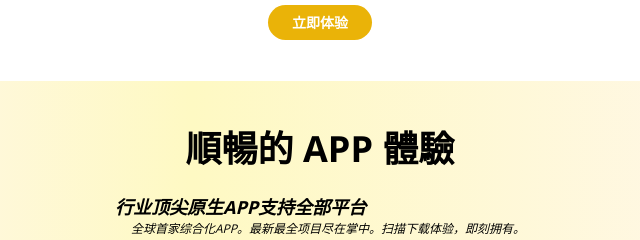
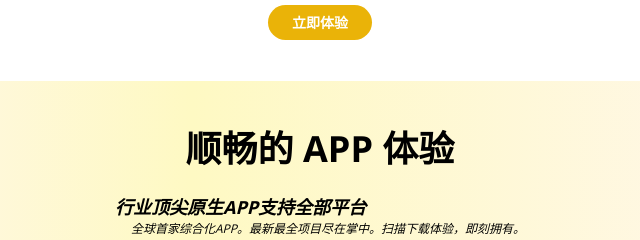
Before and after one commit to TominWu1026/landing-page, a website: page index.html in a window 1280 px wide. Shown: the part 1340-1580 px from the top of the page, 320-960 px from the left. Drawn offline with nearby package versions, Linux system fonts and the light colour scheme.

Commit message:
no message

```diff
--- a/index.html
+++ b/index.html
@@ -195,7 +195,7 @@
   <section id="download" class="bg-gradient-to-r from-orange-50 from-10% via-yellow-100 via-40% to-orange-50 to-90% py-12">
    <div class="container mx-auto">
     <h2 class="text-4xl font-bold text-center mb-6">
-     順暢的 APP 體驗
+     顺畅的 APP 体验
     </h2>
     <div class="flex justify-center items-center">
      <ul class="text-lg italic uppercase mx-2">
```
